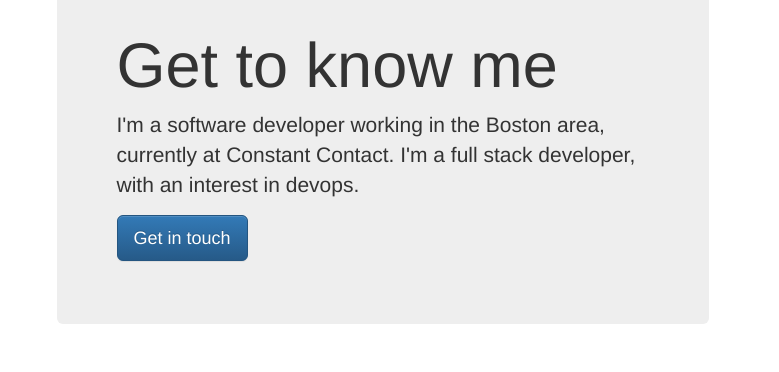
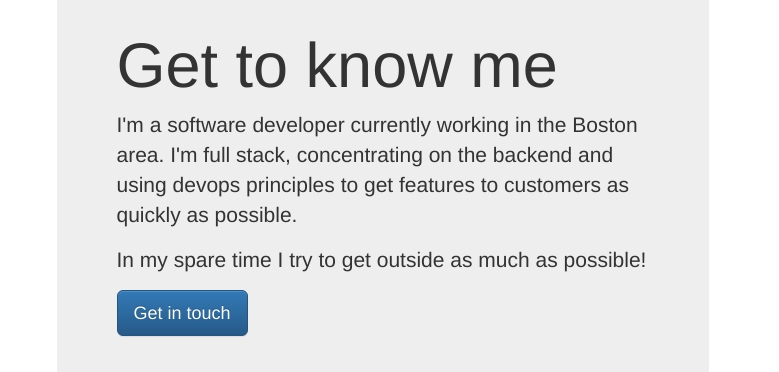
Before and after one commit to cpaika/chrispaikav2, a plain HTML site: page index.html in a window 1280 px wide. Shown: the part 108-480 px from the top of the page, 501-1280 px from the left. Drawn offline with nearby package versions, Linux system fonts and the light colour scheme.

Commit message:
Adding more about me

```diff
--- a/index.html
+++ b/index.html
@@ -72,9 +72,11 @@
           <div class="jumbotron">
             <h1>Get to know me</h1>
             <p>
-              I'm a software developer working in the Boston area, currently at Constant Contact.  I'm a full stack developer, with an interest in devops.
-            </p>
-            <p><a class="btn btn-primary btn-lg" href="#" role="button">Get in touch</a></p>
+              I'm a software developer currently working in the Boston area.  I'm full stack, concentrating on the backend and using devops principles to get features to customers as quickly as possible.
+            <p>
+
+              <p>In my spare time I try to get outside as much as possible! </p>
+            <p><a class="btn btn-primary btn-lg" href="mailto:paika.christopher@gmail.com" role="button">Get in touch</a></p>
           </div>
         </div>
       </div>
```
